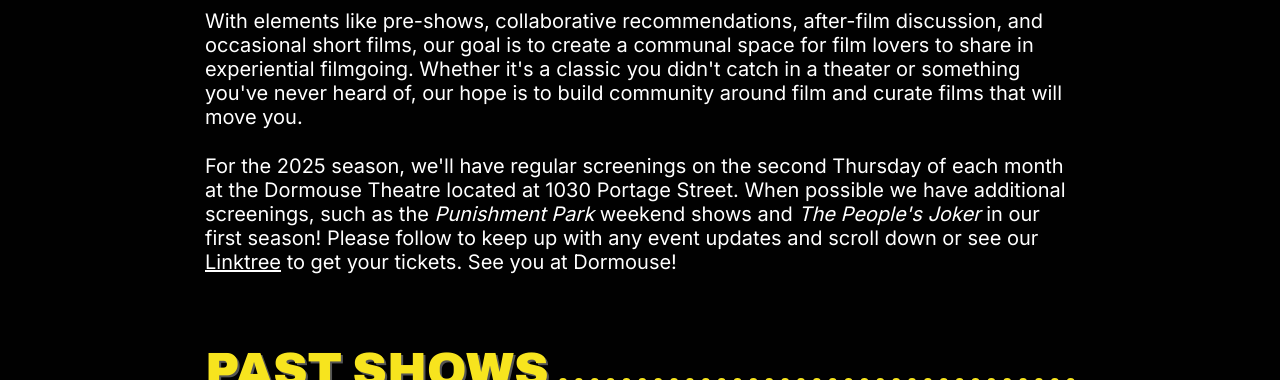
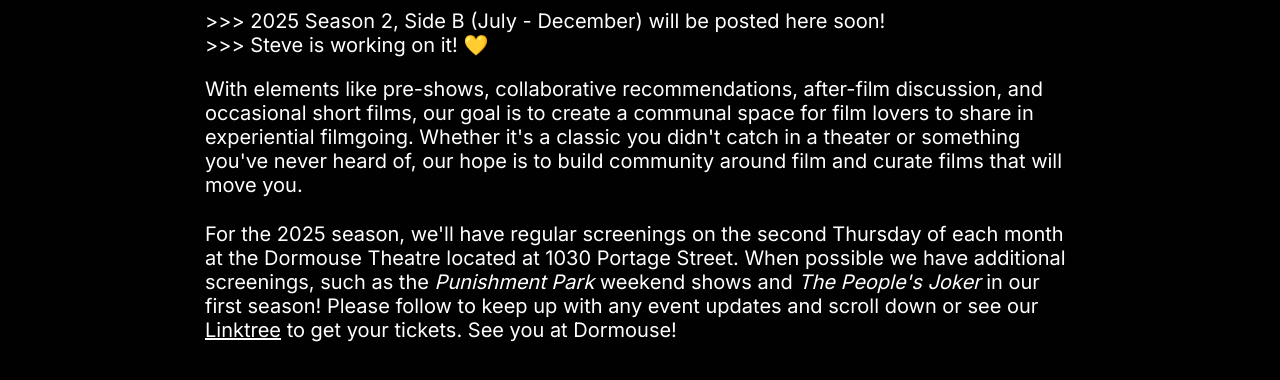
Before and after one commit to stevenremenapp/monoform-cinema, an Astro site: page / in a window 1280 px wide. Shown: the part 720-1100 px from the top of the page. Built offline with nearby package versions, Linux system fonts and the light colour scheme; Astro itself is replaced by a stand-in of ours.

Commit message:
chore: add upcoming shows note

```diff
--- a/src/pages/index.astro
+++ b/src/pages/index.astro
@@ -34,6 +34,8 @@
     <main>
         <HeroSection />
         <SectionHeader title="Upcoming Shows" />
+        <p>&gt;&gt;&gt; 2025 Season 2, Side B (July - December) will be posted here soon!</p>
+        <p style={"margin-bottom: 20px"}>&gt;&gt;&gt; Steve is working on it! 💛</p>
         <div class="shows-text-container">
             <p class="show-details">
                 With elements like pre-shows, collaborative recommendations,
```
